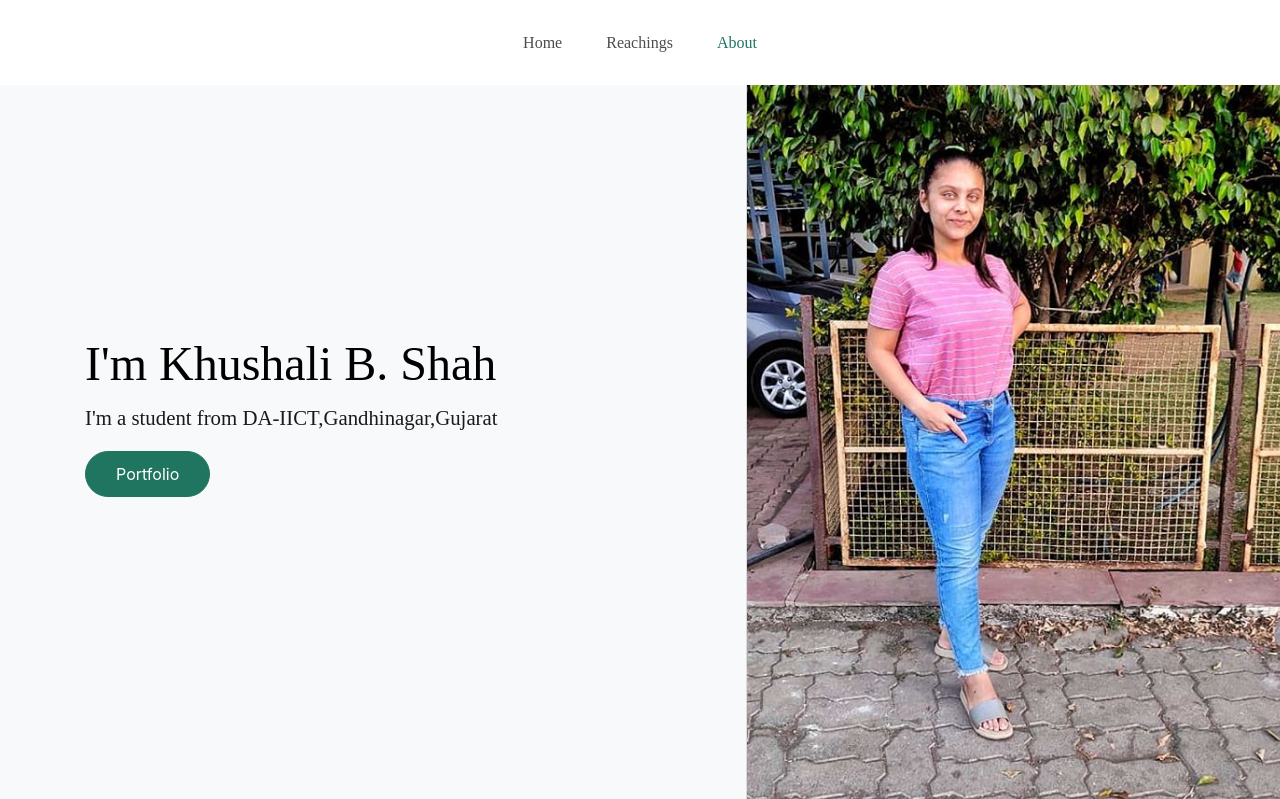
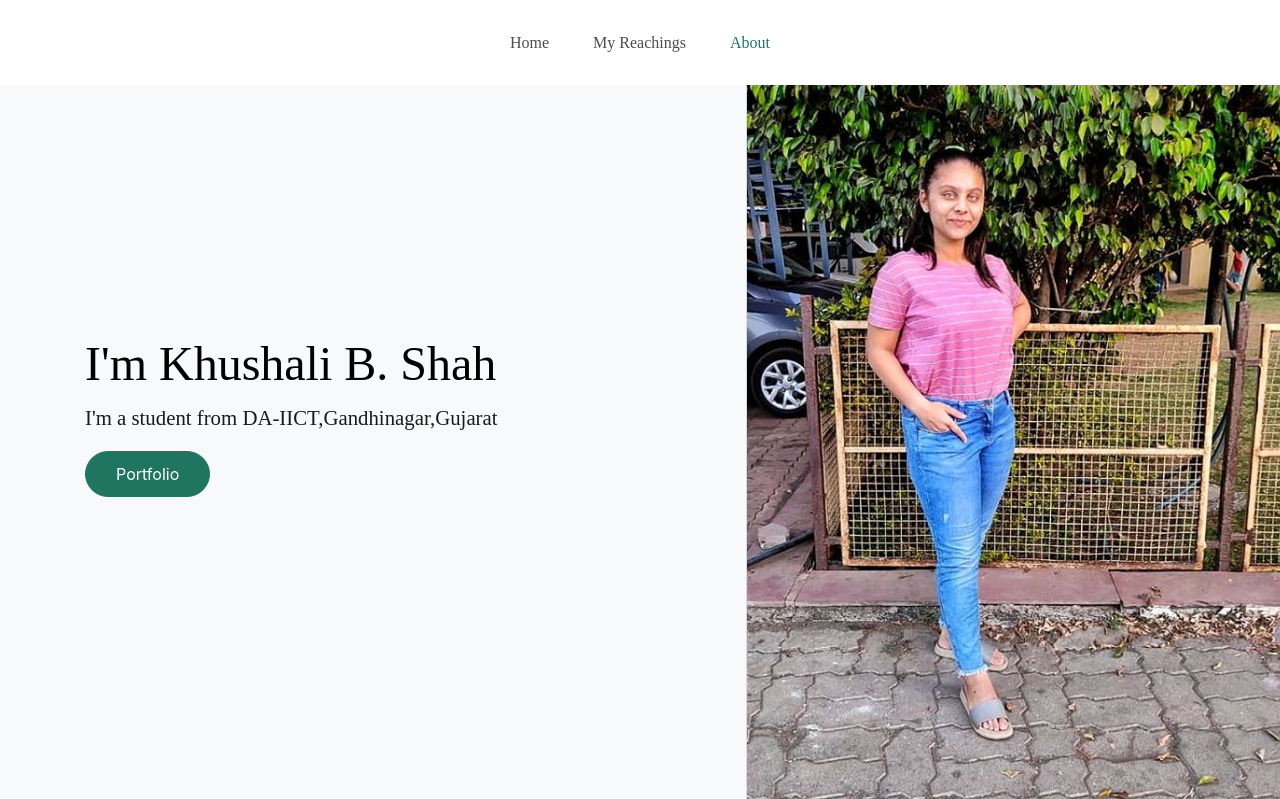
Before and after one commit to khushali77/Portfolio, a Django app: page / in a window 1280 px wide. Shown: the top 799 px of the page. Run offline with Django 3.2, Linux system fonts and the light colour scheme; some libraries are stand-ins or nearby versions; some web fonts are replaced.

Commit message:
Update index.html

```diff
--- a/templates/index.html
+++ b/templates/index.html
@@ -51,7 +51,7 @@
             <nav class="site-navigation position-relative text-right" role="navigation">
               <ul class="site-menu main-menu js-clone-nav mr-auto d-none d-lg-block">
                 <li><a href="#home-section" class="nav-link">Home</a></li>
-                <li><a href="#services-section" class="nav-link">Reachings</a></li>
+                <li><a href="#services-section" class="nav-link">My Reachings</a></li>
                 <li><a href="#about-section" class="nav-link">About</a></li>
 
               </ul>
```
